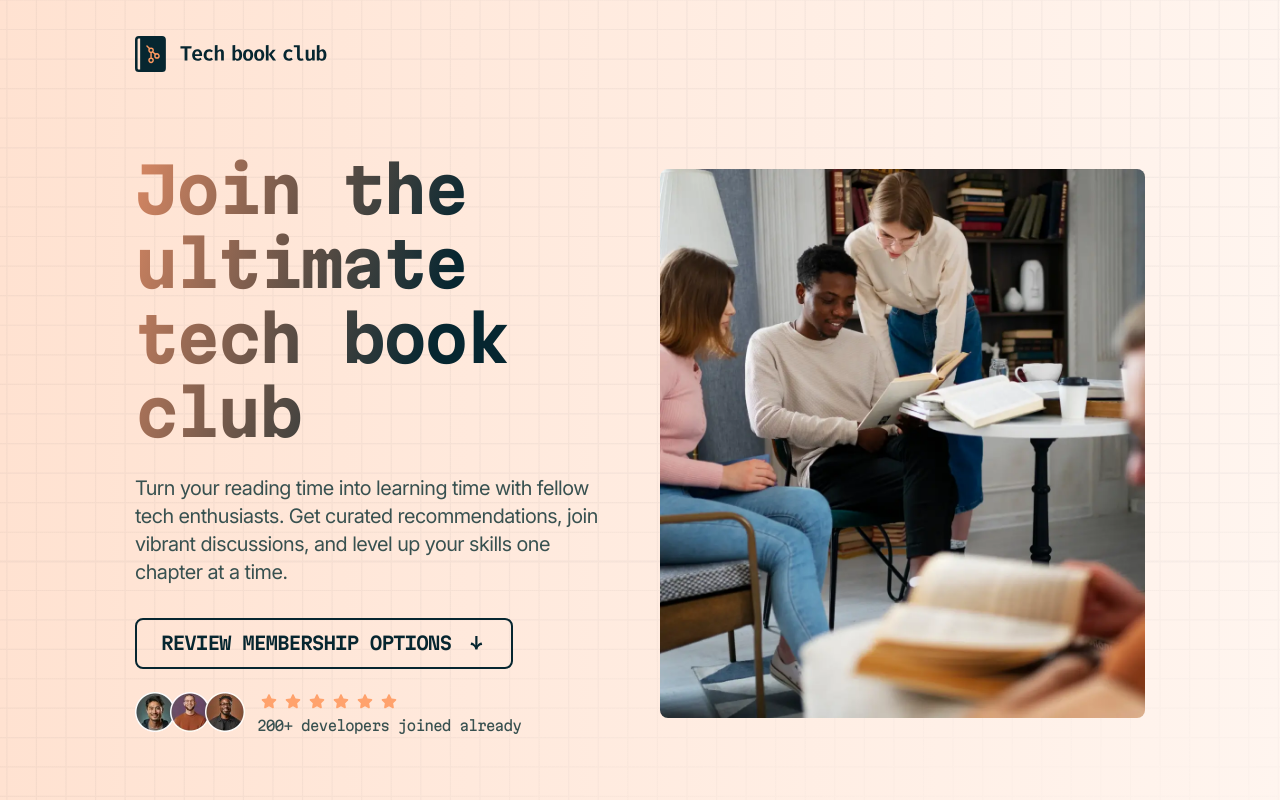
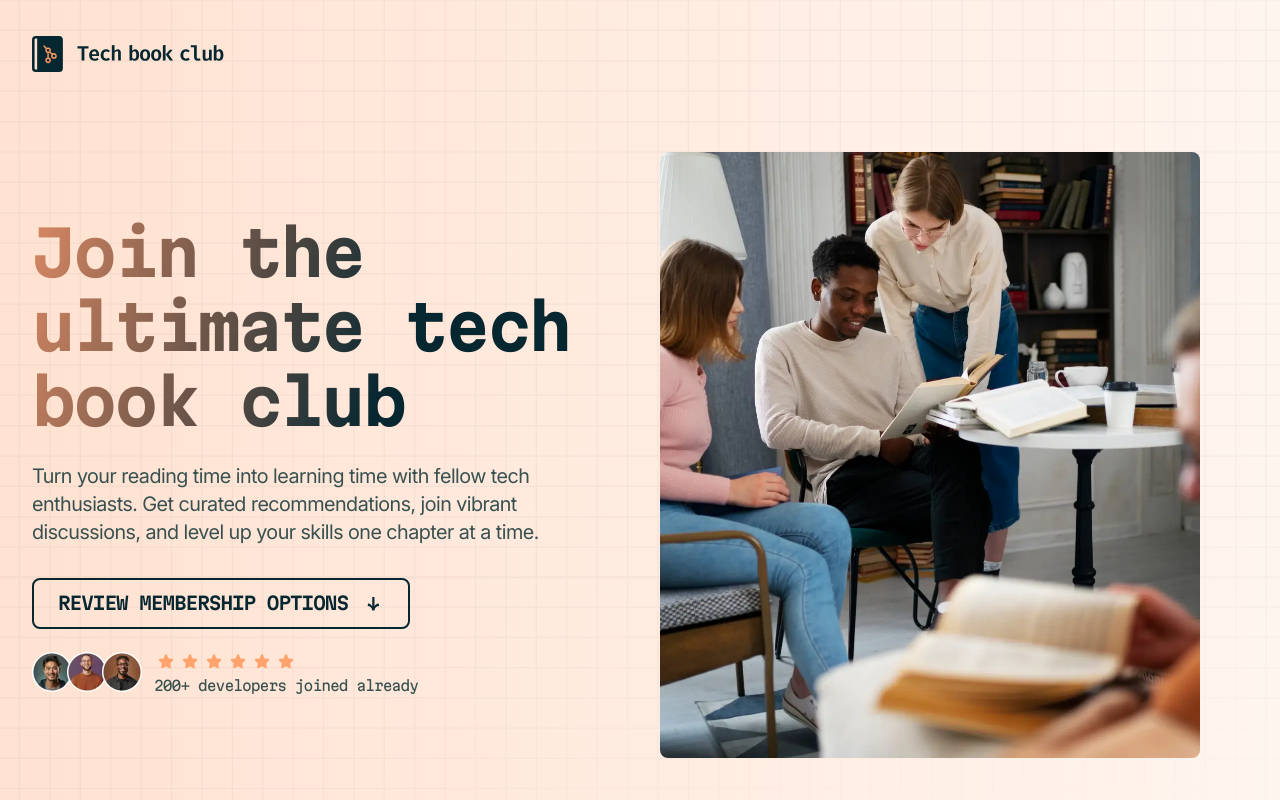
Before and after one commit to Shameera17/book-club, a Next.js app: page / in a window 1280 px wide. Shown: the top 800 px of the page. Built offline with nearby package versions, Linux system fonts and the light colour scheme.

Commit message:
feat: update CardWrapper component to adjust padding for improved layout on larger screens

```diff
--- a/ui/wrapper/index.tsx
+++ b/ui/wrapper/index.tsx
@@ -25,7 +25,7 @@ export const CardWrapper = ({
         height: "max-content",
         ...(isPatternBackground && background),
       }}
-      className={`px-4 md:px-8 lg:px-33.75 ${isHero ? "pt-6 md:pt-9 pb-20" : ""} ${className1}`}
+      className={`px-4 md:px-8 min-[1440px]:px-33.75 ${isHero ? "pt-6 md:pt-9 pb-20" : ""} ${className1}`}
     >
       <div className={`h-max ${className2}`}>{children}</div>
     </div>
```
